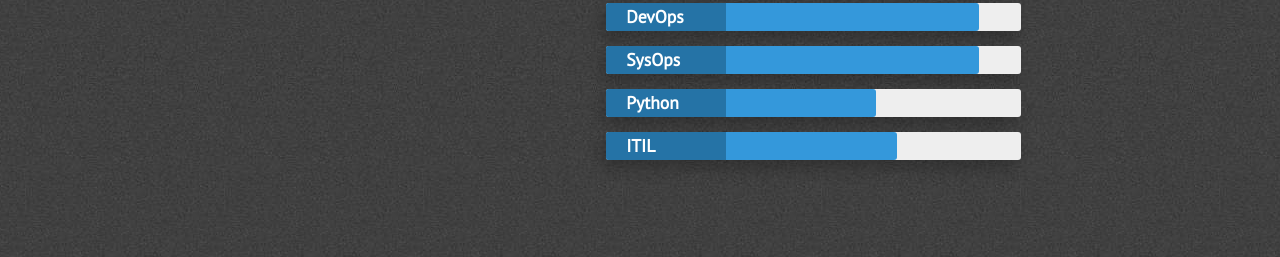
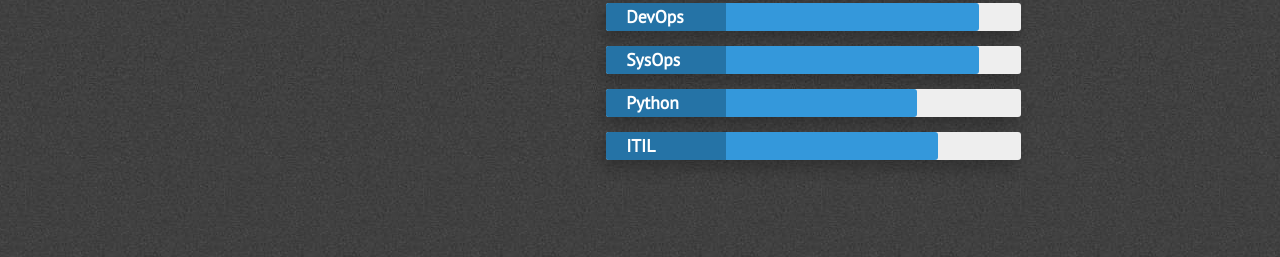
Before and after one commit to josephphyo/josephphyo.github.io, a Jekyll site: the page built from index.html, in a window 1280 px wide. Shown: the part 2524-2781 px from the top of the page. Built offline with Jekyll 4.4.1, drawn with Linux system fonts in a browser that asks for light colours; nearby versions of some CDN libraries.

Commit message:
first commit

```diff
--- a/_includes/skills.html
+++ b/_includes/skills.html
@@ -50,12 +50,12 @@
                             <div class="skillbar-bar" style="background: #3498db;"></div>
                         </div> <!-- End Skill Bar -->
 
-                        <div class="skillbar clearfix " data-percent="65%">
+                        <div class="skillbar clearfix " data-percent="75%">
                             <div class="skillbar-title" style="background: #2980b9"><span>Python</span></div>
                             <div class="skillbar-bar" style="background: #3498db;"></div>
                         </div> <!-- End Skill Bar -->
 
-                        <div class="skillbar clearfix " data-percent="70%">
+                        <div class="skillbar clearfix " data-percent="80%">
                             <div class="skillbar-title" style="background: #2980b9"><span>ITIL</span></div>
                             <div class="skillbar-bar" style="background: #3498db"></div>
                         </div> <!-- End Skill Bar -->
```
